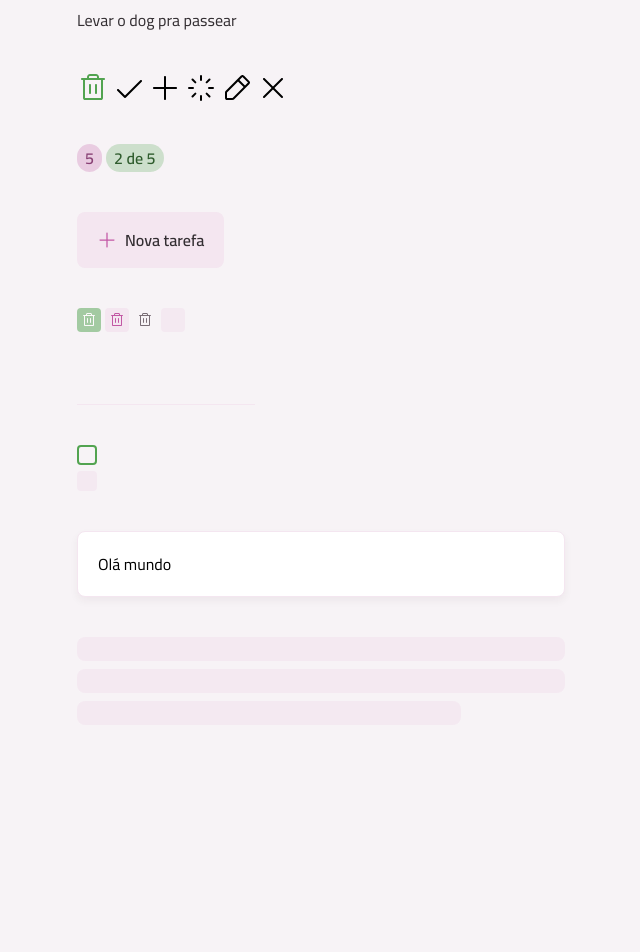
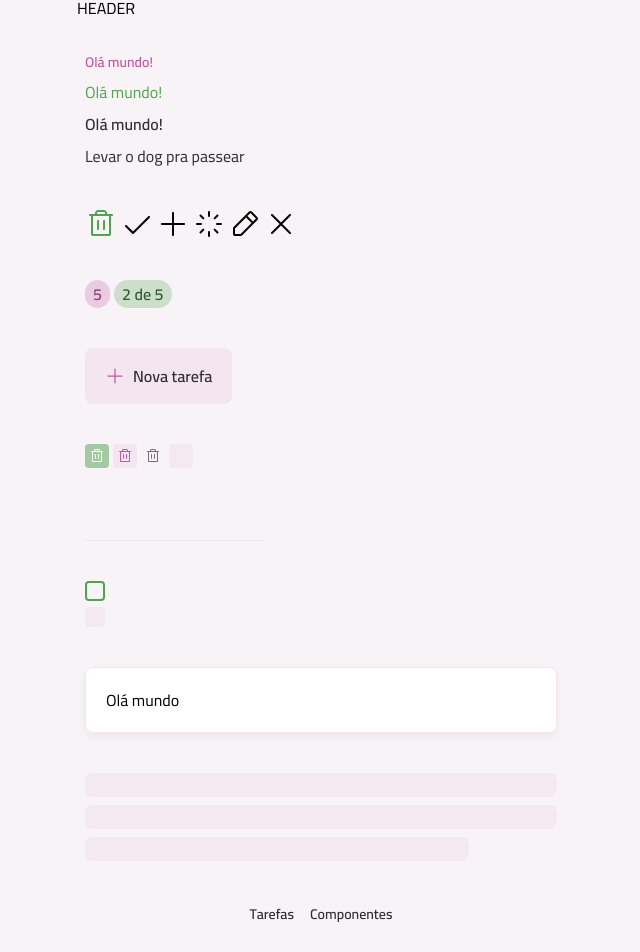
Before and after one commit to saintsgabriel/todo-list, a React (Vite) app: page /componentes in a window 1280 px wide. Shown: the part 84-1036 px from the top of the page, without its empty margins (319-959 px from the left). Before the commit the page ends 809 px from the top, so only its background shows below. Built offline with nearby package versions, Linux system fonts and the light colour scheme.

Commit message:
add react router and implement initial routes

```diff
--- a/package.json
+++ b/package.json
@@ -14,6 +14,7 @@
     "class-variance-authority": "^0.7.1",
     "react": "^19.2.4",
     "react-dom": "^19.2.4",
+    "react-router": "^7.13.2",
     "tailwindcss": "^4.2.2"
   },
   "devDependencies": {
--- a/src/App.tsx
+++ b/src/App.tsx
@@ -1,78 +1,17 @@
-import Text from "./components/text/Text";
-import Icon from "./components/icon/Icon";
-import Badge from "./components/badge/Badge";
-import TrashIcon from "./assets/icons/trash.svg?react";
-import CheckIcon from "./assets/icons/check.svg?react";
-import XIcon from "./assets/icons/x.svg?react";
-import PencilIcon from "./assets/icons/pencil.svg?react";
-import PlusIcon from "./assets/icons/plus.svg?react";
-import SpinnerIcon from "./assets/icons/spinner.svg?react";
-import Container from "./components/container/Container";
-import Button from "./components/button/Button";
-import ButtonIcon from "./components/button-icon/ButtonIcon";
-import InputText from "./components/input-text/InputText";
-import InputCheckbox from "./components/input-checkbox/InputCheckbox";
-import Skeleton from "./components/skeleton/Skeleton";
-import Card from "./components/card/Card";
+import { BrowserRouter, Route, Routes } from "react-router";
+import PageComponents from "./pages/PageComponents";
+import MainLayout from "./pages/MainLayout";
+import HomePage from "./pages/HomePage";
 
 export default function App() {
   return (
-    <Container>
-      <div className="grid gap-10">
-        <div className="flex flex-col gap-2">
-          <Text variant="body-sm-bold" className="text-pink-base">
-            Olá mundo!
-          </Text>
-          <Text className="text-green-base">Olá mundo!</Text>
-          <Text variant="body-md-bold">Olá mundo!</Text>
-          <Text>Levar o dog pra passear</Text>
-        </div>
-
-        <div className="flex gap-1">
-          <Icon svg={TrashIcon} className="fill-green-base" />
-          <Icon svg={CheckIcon} />
-          <Icon svg={PlusIcon} />
-          <Icon svg={SpinnerIcon} />
-          <Icon svg={PencilIcon} />
-          <Icon svg={XIcon} />
-        </div>
-
-        <div className="flex gap-1">
-          <Badge variant="secondary">5</Badge>
-          <Badge variant="primary">2 de 5</Badge>
-          <Badge loading></Badge>
-        </div>
-
-        <div>
-          <Button icon={PlusIcon}>Nova tarefa</Button>
-        </div>
-
-        <div className="flex gap-1">
-          <ButtonIcon icon={TrashIcon} disabled />
-          <ButtonIcon icon={TrashIcon} variant="secondary" />
-          <ButtonIcon icon={TrashIcon} variant="tertiary" />
-          <ButtonIcon icon={TrashIcon} loading />
-        </div>
-
-        <div>
-          <InputText />
-        </div>
-
-        <div>
-          <InputCheckbox />
-          <InputCheckbox loading />
-        </div>
-
-        <div>
-          <Card size="md">Olá mundo</Card>
-        </div>
-
-        <div className="space-y-2">
-          <Skeleton className="h-6" />
-          <Skeleton className="h-6" />
-          <Skeleton className="w-96 h-6" />
-        </div>
-      </div>
-    </Container>
+    <BrowserRouter>
+      <Routes>
+        <Route element={<MainLayout />}>
+          <Route index element={<HomePage />} />
+          <Route path="/componentes" element={<PageComponents />} />
+        </Route>
+      </Routes>
+    </BrowserRouter>
   );
 }
--- /dev/null
+++ b/src/pages/HomePage.tsx
@@ -0,0 +1,5 @@
+import Container from "../components/container/Container";
+
+export default function HomePage() {
+  return <Container>Home Page</Container>;
+}
--- /dev/null
+++ b/src/pages/MainLayout.tsx
@@ -0,0 +1,30 @@
+import { NavLink, Outlet } from "react-router";
+import Container from "../components/container/Container";
+import Text from "../components/text/Text";
+
+export default function MainLayout() {
+  return (
+    <>
+      <Container as="header" className="mt-e md:mt-20">
+        HEADER
+      </Container>
+      <Container as="main" className="mt-4 md:mt-8">
+        <Outlet />
+      </Container>
+      <Container className="my-5 md:my-10" as="footer">
+        <nav className="flex items-center justify-center gap-4">
+          <NavLink to="/">
+            <Text variant="body-sm-bold" className="text-gray-300">
+              Tarefas
+            </Text>
+          </NavLink>
+          <NavLink to="/componentes">
+            <Text variant="body-sm-bold" className="text-gray-300">
+              Componentes
+            </Text>
+          </NavLink>
+        </nav>
+      </Container>
+    </>
+  );
+}
--- /dev/null
+++ b/src/pages/PageComponents.tsx
@@ -0,0 +1,78 @@
+import Badge from "../components/badge/Badge";
+import ButtonIcon from "../components/button-icon/ButtonIcon";
+import Button from "../components/button/Button";
+import Card from "../components/card/Card";
+import Container from "../components/container/Container";
+import Icon from "../components/icon/Icon";
+import InputCheckbox from "../components/input-checkbox/InputCheckbox";
+import InputText from "../components/input-text/InputText";
+import Skeleton from "../components/skeleton/Skeleton";
+import Text from "../components/text/Text";
+import TrashIcon from "../assets/icons/trash.svg?react";
+import CheckIcon from "../assets/icons/check.svg?react";
+import XIcon from "../assets/icons/x.svg?react";
+import PencilIcon from "../assets/icons/pencil.svg?react";
+import PlusIcon from "../assets/icons/plus.svg?react";
+import SpinnerIcon from "../assets/icons/spinner.svg?react";
+
+export default function PageComponents() {
+  return (
+    <Container>
+      <div className="grid gap-10">
+        <div className="flex flex-col gap-2">
+          <Text variant="body-sm-bold" className="text-pink-base">
+            Olá mundo!
+          </Text>
+          <Text className="text-green-base">Olá mundo!</Text>
+          <Text variant="body-md-bold">Olá mundo!</Text>
+          <Text>Levar o dog pra passear</Text>
+        </div>
+
+        <div className="flex gap-1">
+          <Icon svg={TrashIcon} className="fill-green-base" />
+          <Icon svg={CheckIcon} />
+          <Icon svg={PlusIcon} />
+          <Icon svg={SpinnerIcon} />
+          <Icon svg={PencilIcon} />
+          <Icon svg={XIcon} />
+        </div>
+
+        <div className="flex gap-1">
+          <Badge variant="secondary">5</Badge>
+          <Badge variant="primary">2 de 5</Badge>
+          <Badge loading></Badge>
+        </div>
+
+        <div>
+          <Button icon={PlusIcon}>Nova tarefa</Button>
+        </div>
+
+        <div className="flex gap-1">
+          <ButtonIcon icon={TrashIcon} disabled />
+          <ButtonIcon icon={TrashIcon} variant="secondary" />
+          <ButtonIcon icon={TrashIcon} variant="tertiary" />
+          <ButtonIcon icon={TrashIcon} loading />
+        </div>
+
+        <div>
+          <InputText />
+        </div>
+
+        <div>
+          <InputCheckbox />
+          <InputCheckbox loading />
+        </div>
+
+        <div>
+          <Card size="md">Olá mundo</Card>
+        </div>
+
+        <div className="space-y-2">
+          <Skeleton className="h-6" />
+          <Skeleton className="h-6" />
+          <Skeleton className="w-96 h-6" />
+        </div>
+      </div>
+    </Container>
+  );
+}
```
Also changed, not shown: 1 other file (tests, documents, lock files or other folders).
